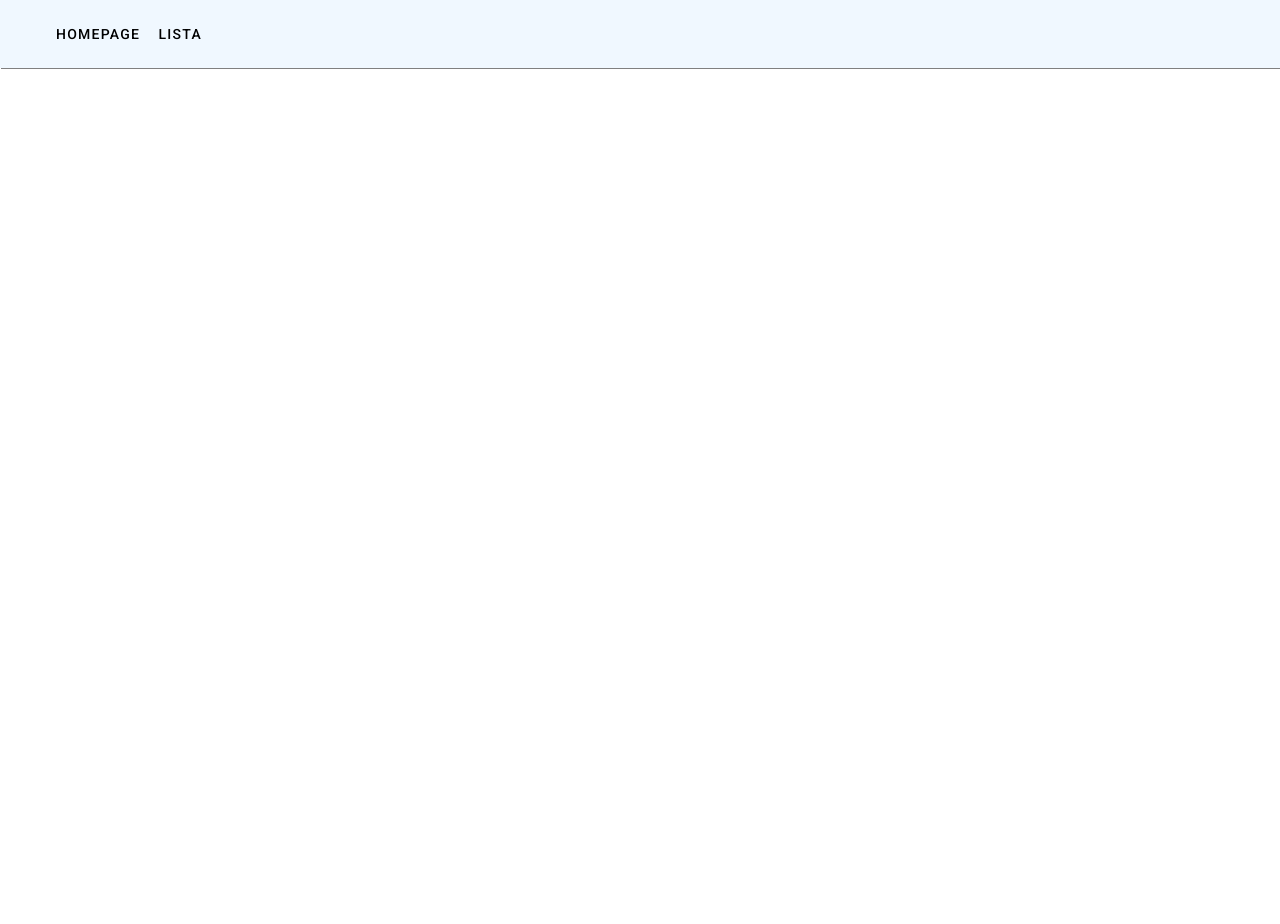
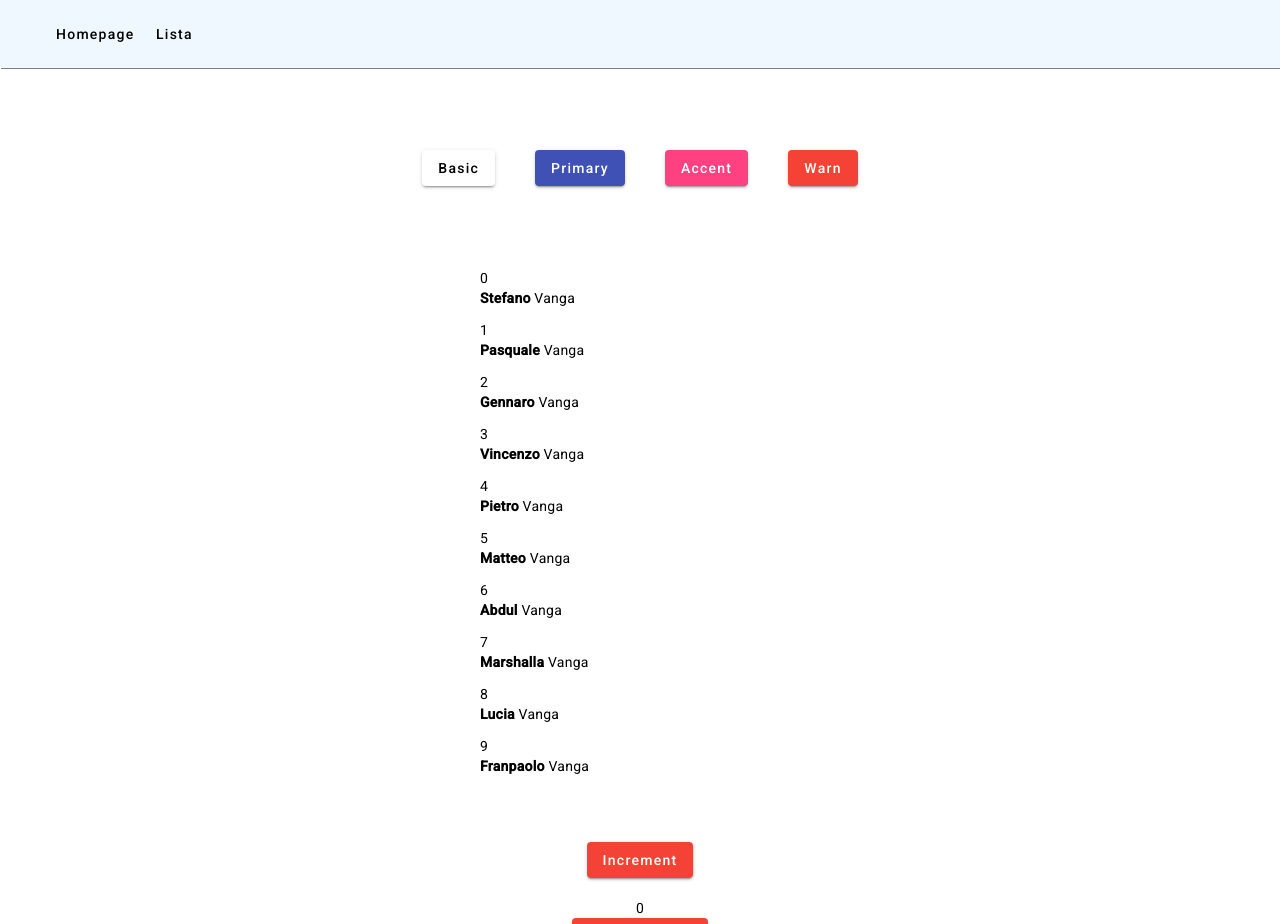
Before and after one commit to Pietro4068/Pietro-s-Repository, an Angular app in the folder corso-angular/: page / in a window 1280 px wide. Shown: the top 924 px of the page. Before the commit the page ends 800 px from the top, so only its background shows below. Built offline with nearby package versions, Linux system fonts and the light colour scheme.

Commit message:
third commit

```diff
--- a/corso-angular/src/app/app.component.css
+++ b/corso-angular/src/app/app.component.css
@@ -4,7 +4,26 @@
 }
 
 .justify-content-between{
-    display: flex;
-    justify-content: start;
+    display: flex-start;
     padding : 1rem 3rem;
 }
+
+.BackgroundVerde{
+    background-color: green;
+    box-shadow: 1px 1px grey;
+}
+
+.BackgroundArancione{
+    background-color: orange;
+    box-shadow: 1px 1px grey;
+}
+
+.BackgroundBlu{
+    background-color: blue;
+    box-shadow: 1px 1px grey;
+}
+
+.BackgroundRosa{
+    background-color: pink;
+    box-shadow: 1px 1px grey;
+}
--- a/corso-angular/src/app/app.component.html
+++ b/corso-angular/src/app/app.component.html
@@ -1,6 +1,14 @@
-<div class="BackgroundGrigio">
-    <div class=" justify-content-between ">
-        <app-homepage></app-homepage>
-        <app-list></app-list>
-    </div>
-  </div>
+<div class="justify-content-between" [class]="bgcolor">
+  <button mat-button>Homepage</button>
+  <button mat-button>Lista</button>
+</div>
+<app-homepage
+  [oggetto]="testOggetto"
+  (changeColor)="changeColor()"
+  (pasquale)="pippo()"
+  (changeColor4)="changeColor4()"
+  (changeColor3)="changeColor3()"
+></app-homepage>
+
+<!--
+[ngStyle]="{ 'Background-color': bgcolor }" -->
--- a/corso-angular/src/app/app.component.ts
+++ b/corso-angular/src/app/app.component.ts
@@ -7,4 +7,25 @@ import { Component } from '@angular/core';
 })
 export class AppComponent {
   title = 'corso-angular';
+  bgcolor = "BackgroundGrigio"
+  testOggetto = "Stefano"
+
+  changeColor(){
+
+     this.bgcolor = "BackgroundVerde";
+  }
+  pippo(){
+
+     this.bgcolor = "BackgroundBlu";
+  }
+  changeColor4(){
+     this.bgcolor = "BackgroundArancione";
+  }
+
+  changeColor3(){
+    this.bgcolor = "BackgroundRosa";
+ }
+
+
+
 }
--- a/corso-angular/src/app/app.module.ts
+++ b/corso-angular/src/app/app.module.ts
@@ -10,6 +10,7 @@ import { BrowserAnimationsModule } from '@angular/platform-browser/animations';
 import { MatSlideToggleModule } from '@angular/material/slide-toggle';
 import {MatMenuModule} from '@angular/material/menu';
 import {MatButtonModule} from '@angular/material/button';
+import { FormsModule } from '@angular/forms';
 
 
 
@@ -29,7 +30,8 @@ import {MatButtonModule} from '@angular/material/button';
     BrowserAnimationsModule,
     MatSlideToggleModule,
     MatMenuModule,
-    MatButtonModule
+    MatButtonModule,
+    FormsModule,
   ],
   providers: [],
   bootstrap: [AppComponent]
--- a/corso-angular/src/app/components/home/homepage/homepage.component.css
+++ b/corso-angular/src/app/components/home/homepage/homepage.component.css
@@ -0,0 +1,12 @@
+.align {
+    display: flex;
+    justify-content: center;
+    align-items: center;
+    height: 200px;
+
+}
+
+.button{
+    margin: 20px;
+
+}
--- a/corso-angular/src/app/components/home/homepage/homepage.component.html
+++ b/corso-angular/src/app/components/home/homepage/homepage.component.html
@@ -1,7 +1,35 @@
-<!-- <mat-slide-toggle>Toggle me!</mat-slide-toggle> -->
+<div class="align">
+  <button class="button" mat-raised-button (click)="test()">Basic</button>
+  <button class="button" mat-raised-button (click)="paperino()" color="primary">
+    Primary
+  </button>
+  <button class="button" mat-raised-button (click)="pluto()" (click)="cambiaColore3()" color="accent">
+    Accent
+  </button>
+  <button class="button" mat-raised-button (click)="cambiaColore()" color="warn">Warn</button>
+</div>
 
-<button mat-button [matMenuTriggerFor]="menu">HOMEPAGE</button>
-<mat-menu #menu="matMenu">
-  <button mat-menu-item>Item 1</button>
-  <button mat-menu-item>Item 2</button>
-</mat-menu>
+<div class="" style="margin-left: 30rem;">
+ <div *ngFor="let item of users; let i = index">
+  {{i}} <p><strong>{{item.nome}}   </strong>{{item.cognome}}</p>
+
+ </div>
+</div>
+
+<div class="align" style="flex-direction: column;">
+  <button
+    [disabled]="isDisabled"
+    class="button"
+    (click)="increment()"
+    mat-raised-button
+    color="warn"
+  >Increment</button>
+{{ incrementa }}
+
+
+<button
+    (click)="reset()"
+    mat-raised-button
+    color="warn"
+  >Reset counter</button>
+</div>
--- a/corso-angular/src/app/components/home/homepage/homepage.component.ts
+++ b/corso-angular/src/app/components/home/homepage/homepage.component.ts
@@ -1,10 +1,108 @@
-import { Component } from '@angular/core';
+import { Component, EventEmitter, Input, Output } from '@angular/core';
 
 @Component({
   selector: 'app-homepage',
   templateUrl: './homepage.component.html',
-  styleUrls: ['./homepage.component.css']
+  styleUrls: ['./homepage.component.css'],
 })
 export class HomepageComponent {
+  @Output('changeColor') changeColor: EventEmitter<any> = new EventEmitter();
+  @Output('pasquale') pippo: EventEmitter<any> = new EventEmitter();
+  @Output('changeColor3') changeColor3: EventEmitter<any> = new EventEmitter();
+  @Output('changeColor4') changeColor4: EventEmitter<any> = new EventEmitter();
 
+
+  @Input() oggetto = '';
+
+  incrementa: number = 0;
+  isDisabled: boolean = false;
+
+
+  users = [
+    {
+      nome: 'Stefano',
+      cognome: 'Vanga',
+      citta: 'Burundi',
+    },
+    {
+      nome: 'Pasquale',
+      cognome: 'Vanga',
+      citta: 'Burundi',
+    },
+    {
+      nome: 'Gennaro',
+      cognome: 'Vanga',
+      citta: 'Burundi',
+    },
+    {
+      nome: 'Vincenzo',
+      cognome: 'Vanga',
+      citta: 'Burundi',
+    },
+    {
+      nome: 'Pietro',
+      cognome: 'Vanga',
+      citta: 'Burundi',
+    },
+    {
+      nome: 'Matteo',
+      cognome: 'Vanga',
+      citta: 'Burundi',
+    },
+    {
+      nome: 'Abdul',
+      cognome: 'Vanga',
+      citta: 'Burundi',
+    },
+    {
+      nome: 'Marshalla',
+      cognome: 'Vanga',
+      citta: 'Burundi',
+    },
+    {
+      nome: 'Lucia',
+      cognome: 'Vanga',
+      citta: 'Burundi',
+    },
+    {
+      nome: 'Franpaolo',
+      cognome: 'Vanga',
+      citta: 'Burundi',
+    },
+  ];
+
+  bgcolor = 'green';
+  coloreNav = '';
+  title = 'ciao';
+
+  test() {
+    this.changeColor.emit();
+  }
+  paperino() {
+    this.pippo.emit();
+  }
+
+  pluto() {
+    alert(this.oggetto);
+  }
+  cambiaColore3(){
+    this.changeColor3.emit()
+  }
+
+  cambiaColore(){
+    this.changeColor4.emit()
+  }
+
+
+  increment() {
+    this.incrementa++;
+    if (this.incrementa == this.users.length) {
+      this.isDisabled = true;
+    }
+     ;
+  }
+  reset() {
+    this.incrementa = 0;
+    this.isDisabled = false;
+  }
 }
--- a/corso-angular/src/app/components/users/list/list.component.html
+++ b/corso-angular/src/app/components/users/list/list.component.html
@@ -1,5 +1,5 @@
 <button mat-button [matMenuTriggerFor]="menu">LISTA</button>
 <mat-menu #menu="matMenu">
-  <button mat-menu-item>Item 1</button>
-  <button mat-menu-item>Item 2</button>
+  <button mat-menu-item>{{item[0].item1}}</button>
+  <button mat-menu-item>{{item[1].item2}}</button>
 </mat-menu>
--- a/corso-angular/src/app/components/users/list/list.component.ts
+++ b/corso-angular/src/app/components/users/list/list.component.ts
@@ -7,5 +7,8 @@ import { Component } from '@angular/core';
 })
 export class ListComponent {
 
-
+  item = [
+    {item1: "Ciao sono il primo oggetto del primo array"},
+    {item2: "Ciao sono il primo oggetto del secondo array "}
+  ]
 }
```
